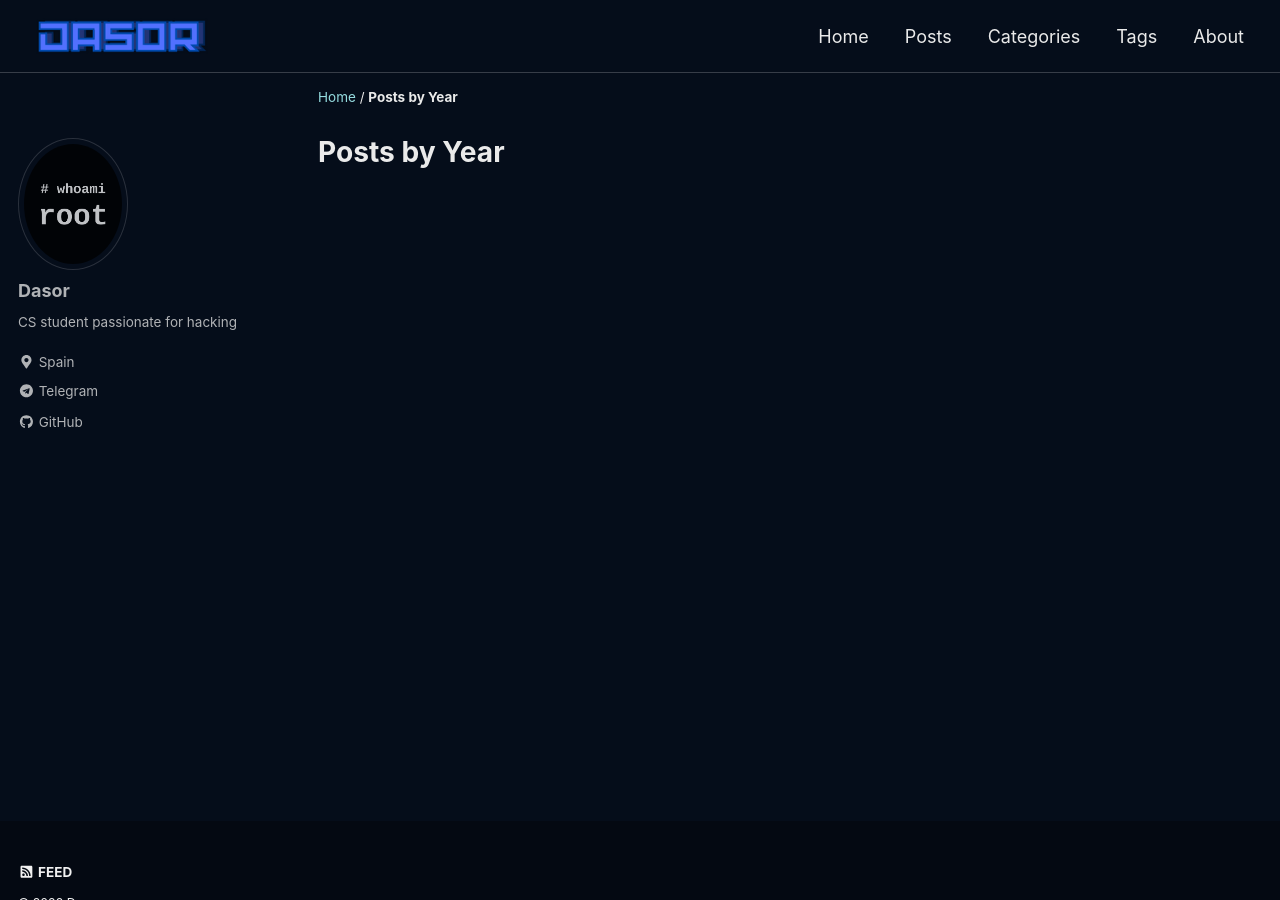
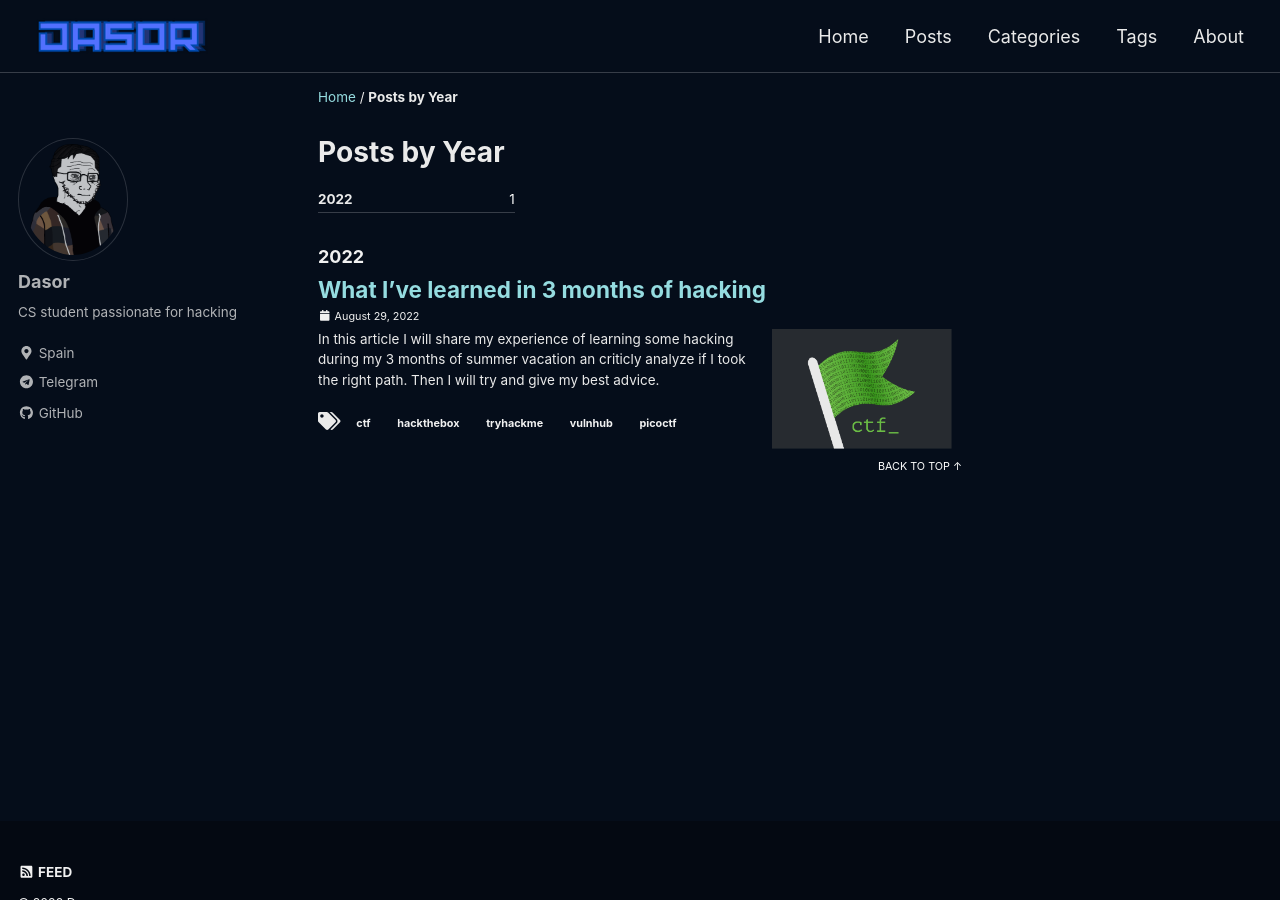
Before and after one commit to Dasor/dasor.github.io, a Jekyll site: the page built from _pages/year-archive.md, in a window 1280 px wide and 900 px high. Built offline with Jekyll 4.4.1, drawn with Linux system fonts in a browser that asks for light colours; cached includes are drawn as plain includes; a script that is not in the unit is left out; some of the changed lines change nothing that is shown.

Commit message:
first article

```diff
--- a/_config.yml
+++ b/_config.yml
@@ -102,7 +102,7 @@ analytics:
 # Site Author
 author:
   name             : "Dasor"
-  avatar           : "/assets/images/avatar.jpg"
+  avatar           : "/assets/images/avatar.png"
   bio              : "CS student passionate for hacking"
   location         : "Spain"
   email            :
--- /dev/null
+++ b/_posts/2022-08-29-Lessons-Learned.md
@@ -0,0 +1,52 @@
+---
+layout: single
+title: What I've learned in 3 months of hacking
+excerpt: "In this article I will share my experience of learning some hacking during my 3 months of summer vacation an criticly analyze if I took the right path. Then I will try and give my best advice."
+date: 2022-08-29
+classes: wide
+header:
+  teaser: /assets/images/What_I've_learned_in_3_months_of_hacking/ctf.png
+  teaser_home_page: true
+categories:
+  - personal
+tags:
+  - ctf
+  - hackthebox
+  - tryhackme
+  - vulnhub
+  - picoctf
+---
+
+![](/assets/images/What_I've_learned_in_3_months_of_hacking/ctf.png)
+
+# What I've Learned In 3 months of hacking
+## Knowledge I already had
+
+I don't want to create an unrealistic goal for what you personally can do In 3 months of hacking, As I see it I'm not even ready to be a Junior Pentester now. However I want to address what I already knew so it's more clear what I've really learned in this 3 months.
+
+First of all I would consider myself an advanced linux user which is something really crucial for hacking, I've been using linux for over 3 years now so anything related to it wasn't much of a problem for me. Additionally basic tools and techniques like nmap, fuzzing , sql injection , LFI's or RCE's were already known to me since I looked at them out of curiosity in the [hack the box academy](https://academy.hackthebox.com/) platform I will later give my opinion on. So with this previous knowledge I jumped into the hacking/ctf (capture the flag) world.
+
+
+## What platforms I used and what I've learned
+
+Let's start with **hackthebox** since is the platform I used the most. I did 8 machines and 9 challenges, all the machines were easy-medium difficultty linux machines and all the challenges were from the web category. However for most of this I needed writeups at some point except with really easy challenges like Templated or machines like Trick. Overall this is the platform I learned the most from but it was also the most advanced of them all.
+
+Next is **vulnhub**, I did 4 machines labeled in the page as easy-medium that felt like a piece of cake for me. I started using vulnhub when I ran out of easy-medium linux machines in hackthebox. I would say Vulnhub is a way easier platform yet I have also learned from it and it also helped me to get a confidence boost.
+
+Now in terms of courses platforms I used **hackthebox academy** and **tryhackme** and honestly I regret not having tried tryhackme before. In my opinion tryhackme is a way better platform than hackthebox academy and is also more beginner friendly and has way more free courses. I also wanted to mention **picoctf** since I used it, however I didn't get much out of it since challenges were either a piece of cake or I didn't knew where to start, I think the general knowledge challenges are great and help you in most cases learn basic linux but I already had that covered.
+
+Lastly I wanted to mention I also learned **Bash** scripting which "changed my life" I strongly advice everyone to learn it because is such a powerful tool. To learn it I just used a couple youtube videos and then I just coded by myself some ideas I had. Some examples are a bitcoin tool or a quick script to automate a mpdf LFI vulnerability that was present in the faculty hackthebox machine.
+
+## Advice
+
+Now after this three months, what would I recommend my past self to do?. Well First of all start with tryhackme and leave hackthebox for later because is way more advanced. Also learn about windows because I'm still quite new to the windows hacking scene. I would also say not to use Kali or Parrot, I feel way more conformable with my daily drive linux and just installing the tools I need. Nevertheless you should give them both a try because you may like them, I just don't stand debian-based distros (Although I have to use them to manage my servers).
+
+However the most important piece of advice is to **take notes** of mostly everything new you learn or things you know but you have to search on the internet because maybe you forgot a parameter of something like that. I just create markdown files related to a topic/tool I feel is a easy and really comfortable way of note taking and they are also easy to read.
+
+## Conclusion
+
+I have improved a lot in this 3 months even though I am still a noob. However I'm looking forward to keep improving and doing ctf's. Also I've learned to cope with frustration and procrastination a lot. I honestly recommend everyone to get off social media, stop listening to music while working and just focus on what you're doing. Now sadly I'm going to be more inactive as college is starting soon but I will now migrate all my writeups to this platform and I will also add new ones. **Keep on grinding!**
+
+## TL;DR
+
+If you are a newcomer use **tryhackme** before hackthebox,learn linux but don't let windows rust and most important of all **take notes**.
```
Also changed, not shown: README.md (added), assets/images/What_I've_learned_in_3_months_of_hacking/ctf.png (added), assets/images/avatar.jpg (deleted), assets/images/avatar.png (added).
